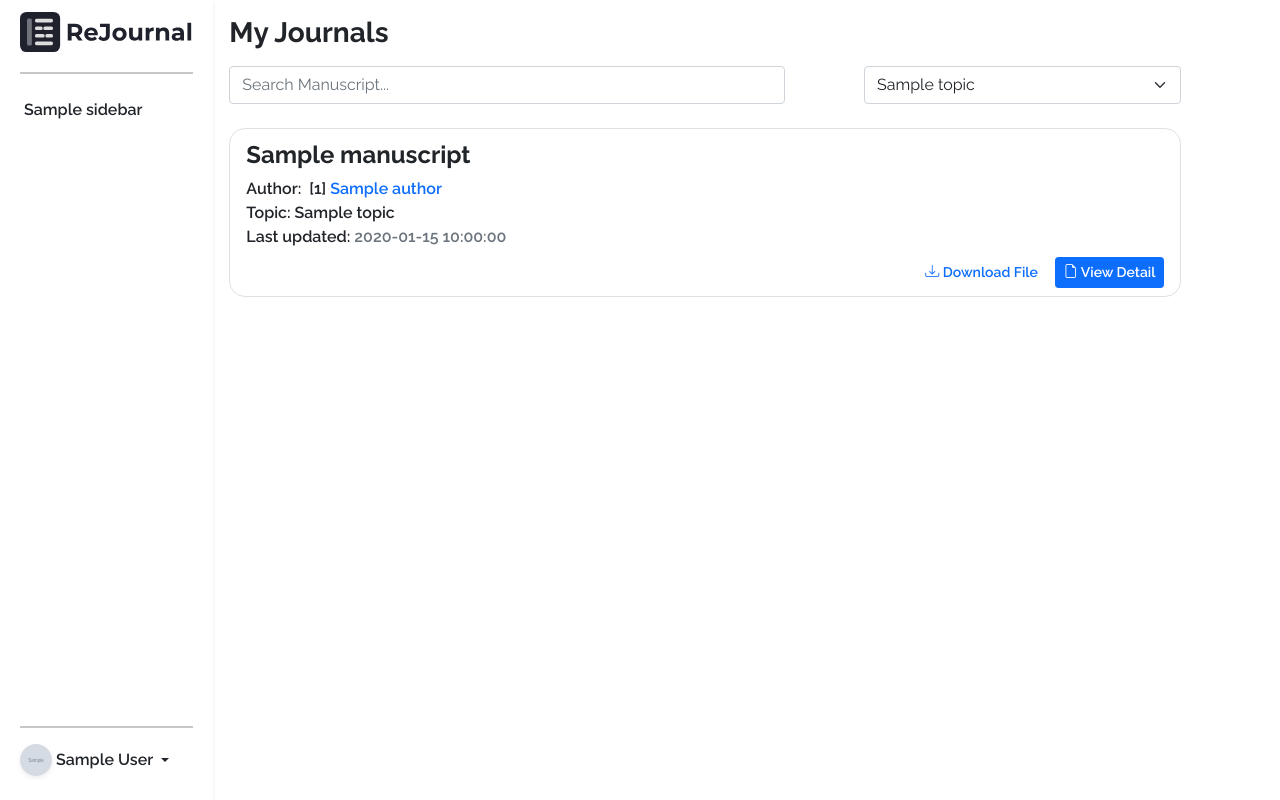
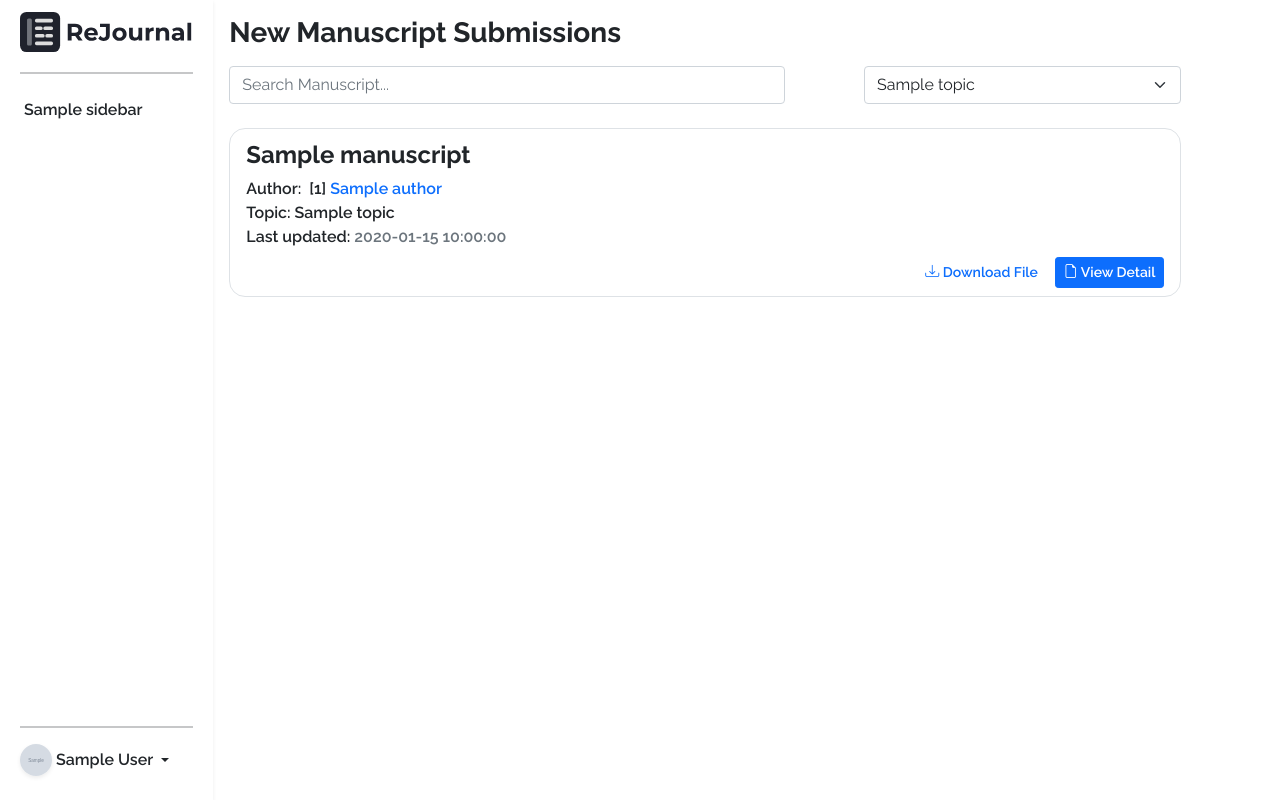
Before and after one commit to ukayaj620/rejournal, a Flask app: template app/templates/pages/reviewer/manuscript/submission.html in a window 1280 px wide. Run offline with Flask 2, Linux system fonts and the light colour scheme; a user stored in the database is signed in; tables that the repository leaves empty hold one stand-in row (values such as "Sample post"); the template is opened without the code that fills it: values that come from a table or form of the project are taken from there, most other values are stand-ins (such as "Sample title", 1, 10 or a date in 2020); grey boxes marked "Sample" are stand-in pictures; parts of the project's set-up code (start-up, migrations or seed data) failed here and were passed over; some libraries are stand-ins or nearby versions.

Commit message:
refactor: change title and sidebar menu

```diff
--- a/app/templates/layout/app.html
+++ b/app/templates/layout/app.html
@@ -21,7 +21,7 @@
             {% set sidebar=[
               ('fs-5 bi-house', 'Home', ''),
               ('fs-5 bi-files', 'Manuscripts', [
-                ('Newly Submmitted Manuscripts', url_for('reviewer.manuscript_submission')),
+                ('New Manuscript Submissions', url_for('reviewer.manuscript_submission')),
                 ('In Review Manuscripts', '')
               ]),
             ]-%}
--- a/app/templates/pages/reviewer/manuscript/submission.html
+++ b/app/templates/pages/reviewer/manuscript/submission.html
@@ -4,7 +4,7 @@
 
 {% block content %}
 <div class="ps-sm-3 pb-5">
-  <h3 class="fw-bold my-3">My Journals</h3>
+  <h3 class="fw-bold my-3">New Manuscript Submissions</h3>
   <div class="col-12 col-md-11 mb-4 d-flex flex-column flex-md-row align-items-center justify-content-between">
     <div class="col-12 col-md-7">
       <input id="searchManuscript" class="form-control" type="text" placeholder="Search Manuscript...">
```
